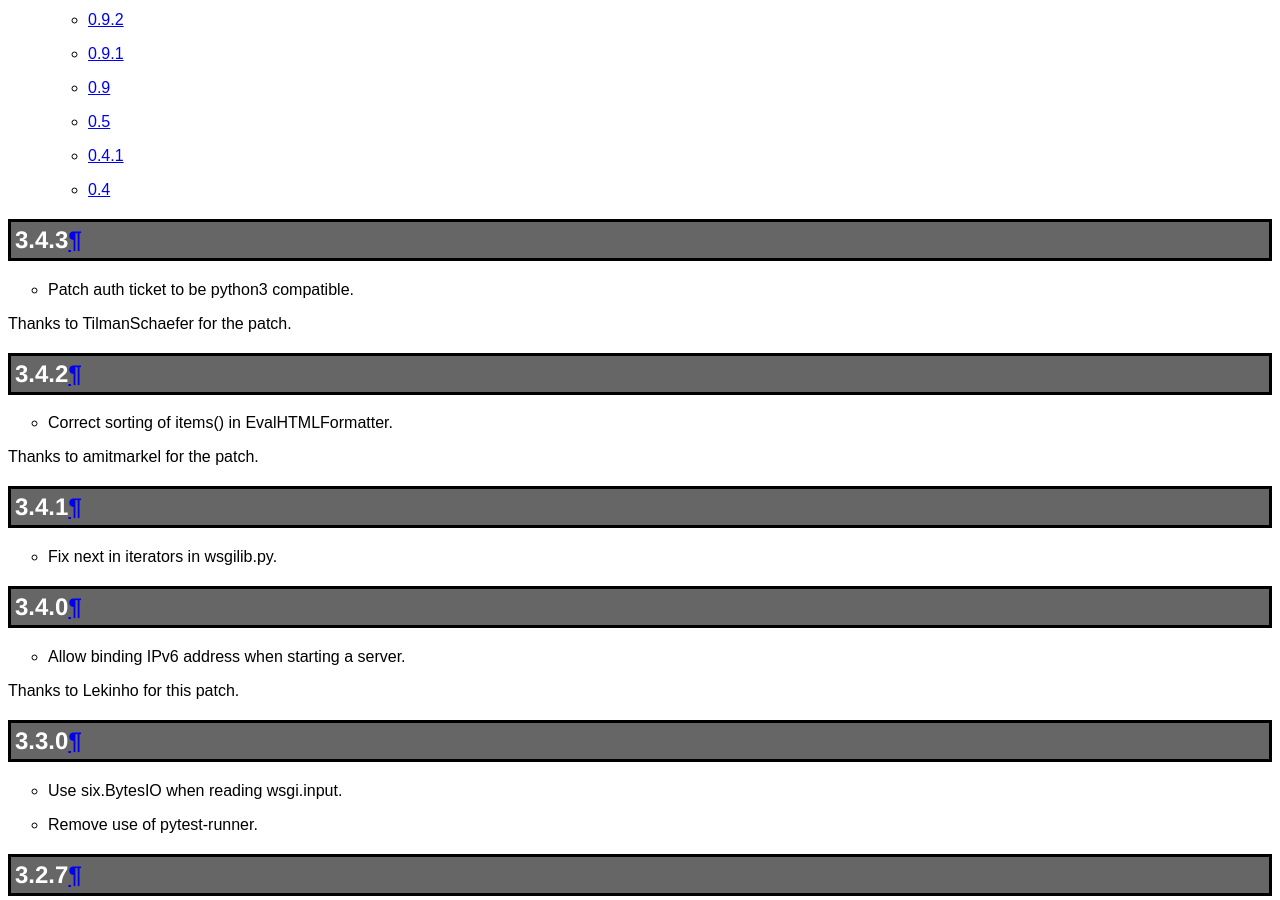
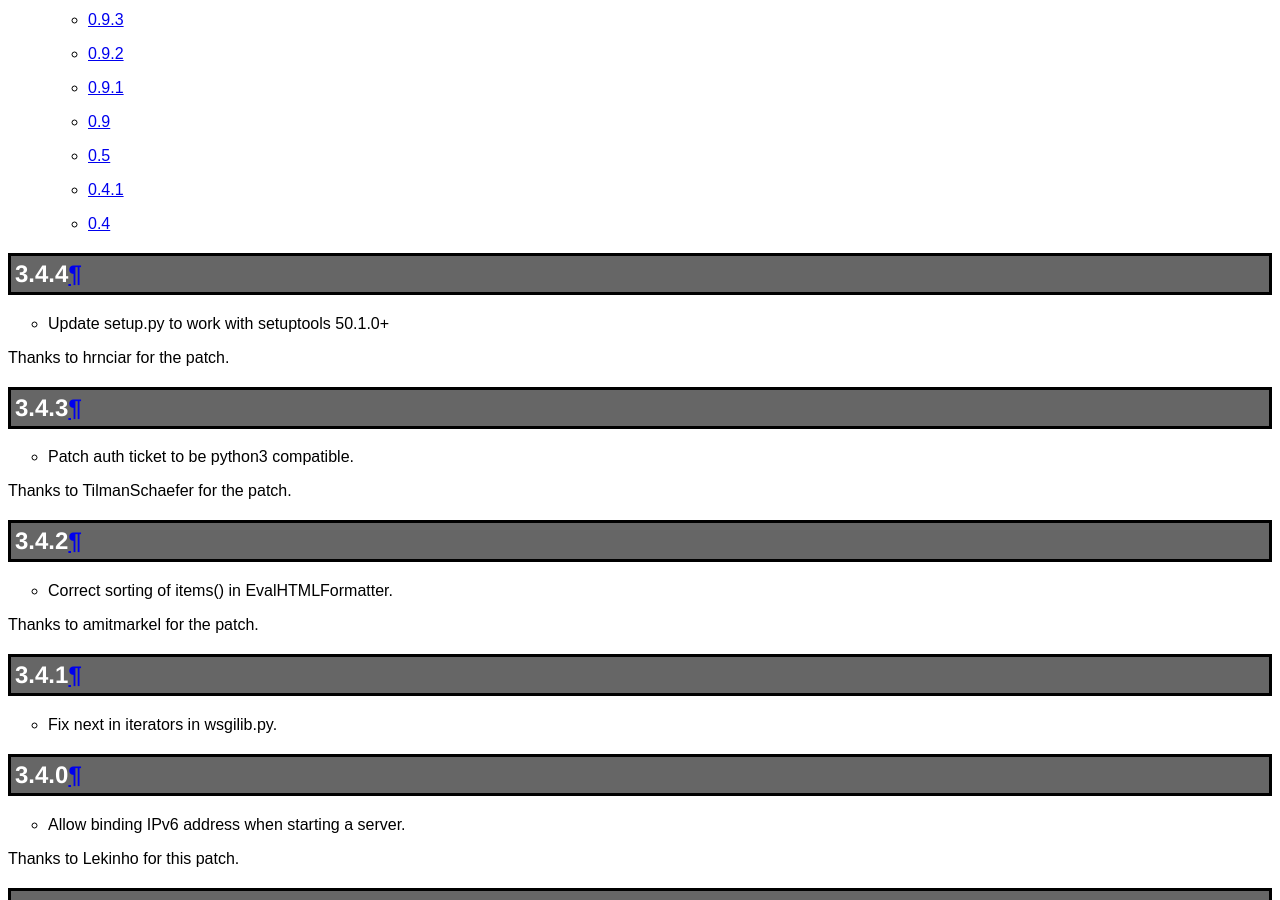
Before and after one commit to pasteorg/paste, a Sphinx documentation site: the page built from docs/news.txt, in a window 1280 px wide and 900 px high, scrolled down 2077 px. Built offline with Sphinx 7.4.7, drawn with Linux system fonts in a browser that asks for light colours.

Commit message:
Release 3.4.4
Work with setuptools 50.1.0+

```diff
--- a/docs/news.txt
+++ b/docs/news.txt
@@ -2,6 +2,13 @@
 ====
 
 .. contents::
+
+3.4.4
+-----
+
+* Update setup.py to work with setuptools 50.1.0+
+
+Thanks to hrnciar for the patch.
 
 3.4.3
 -----
--- a/setup.py
+++ b/setup.py
@@ -12,7 +12,7 @@
 # - git push
 # - python setup.py sdist bdist_wheel upload --sign
 
-__version__ = '3.4.3'
+__version__ = '3.4.4'
 
 from setuptools import setup, find_packages
 import sys, os
```
